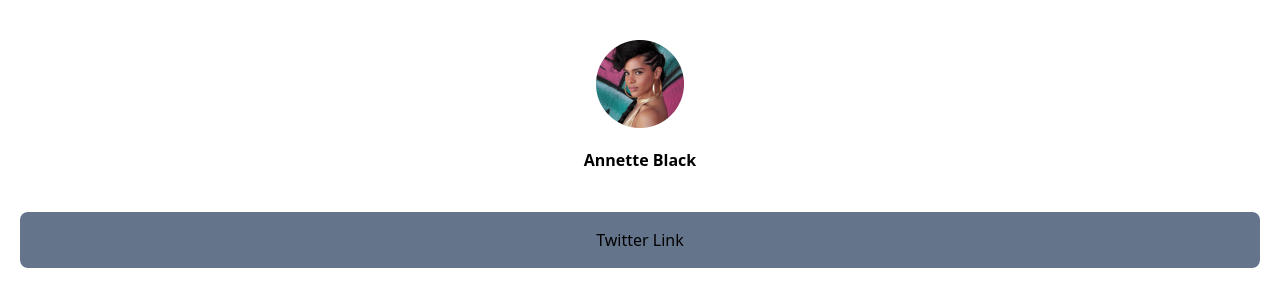
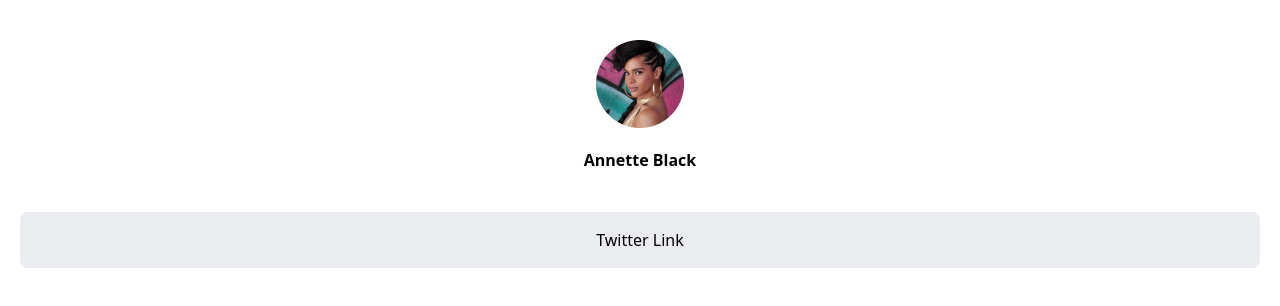
Before and after one commit to kelani34/linktree-clone, a React (Vite) app: page / in a window 1280 px wide. Shown: the top 306 px of the page. Built offline with nearby package versions, Linux system fonts and the light colour scheme.

Commit message:
Fix: links c0lor

```diff
--- a/src/App.css
+++ b/src/App.css
@@ -1,3 +1,7 @@
 body{
   background-color:#ffffff;
 }
+
+.links{
+  background-color: #EAECF0;
+}
--- a/src/App.jsx
+++ b/src/App.jsx
@@ -12,7 +12,7 @@ function App() {
             <h2 className='mt-5 font-bold'>Annette Black</h2>
           </div>
           <div className='items-center'>
-            <a href='https://twitter.com'> <div className='rounded-lg  m-5 bg-slate-500 p-4 text-center'> Twitter Link</div></a>
+            <a href='https://twitter.com'> <div className='rounded-lg  m-5  p-4 text-center links'> Twitter Link</div></a>
           </div>
         </div>
 
```
